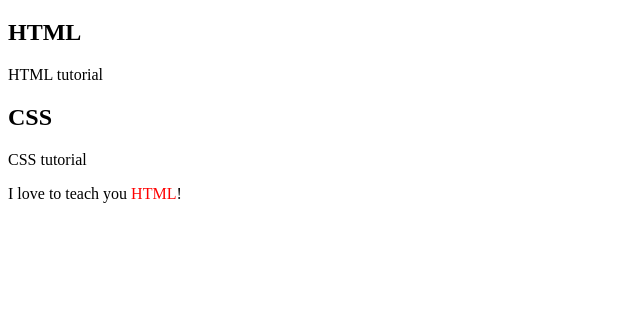
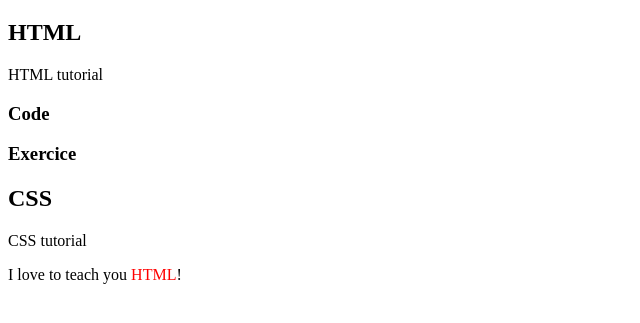
Before and after one commit to Otacon2024/Responsive-Best-Practices, a plain HTML site: page html/index.html in a window 1280 px wide. Shown: the part 61-384 px from the top of the page, without its empty margins (0-640 px from the left). Drawn offline with Linux system fonts and the light colour scheme.

Commit message:
Add <h3> headings to index.html

```diff
--- a/html/index.html
+++ b/html/index.html
@@ -17,6 +17,8 @@
     <h1>Heading 1</h1>
     <h2>HTML</h2>
     <p>HTML tutorial</p>
+    <h3>Code</h3>
+    <h3>Exercice</h3>
     <h2>CSS</h2>
     <p>CSS tutorial</p>
     <p>I love to teach you <em>HTML</em>!</p>
```
